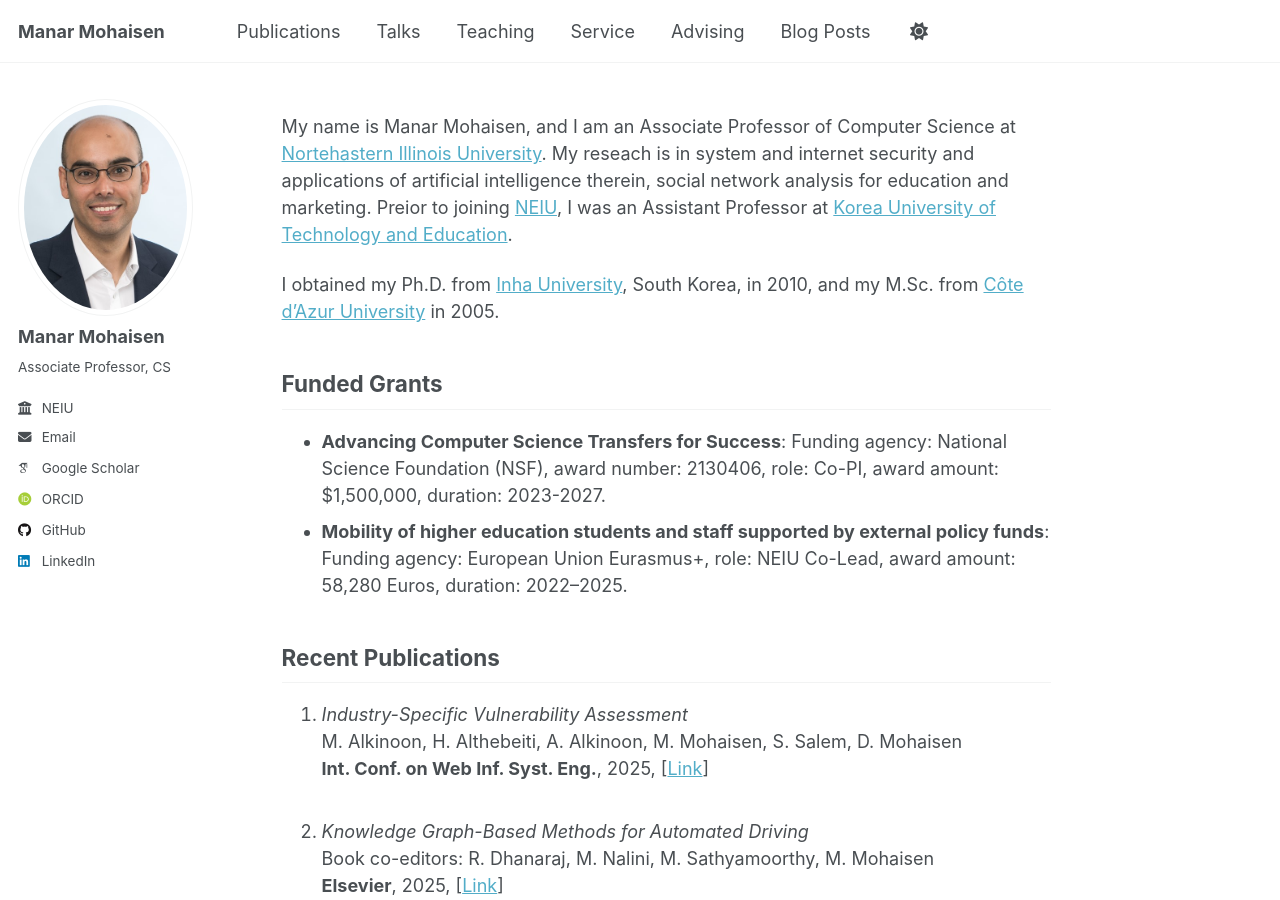
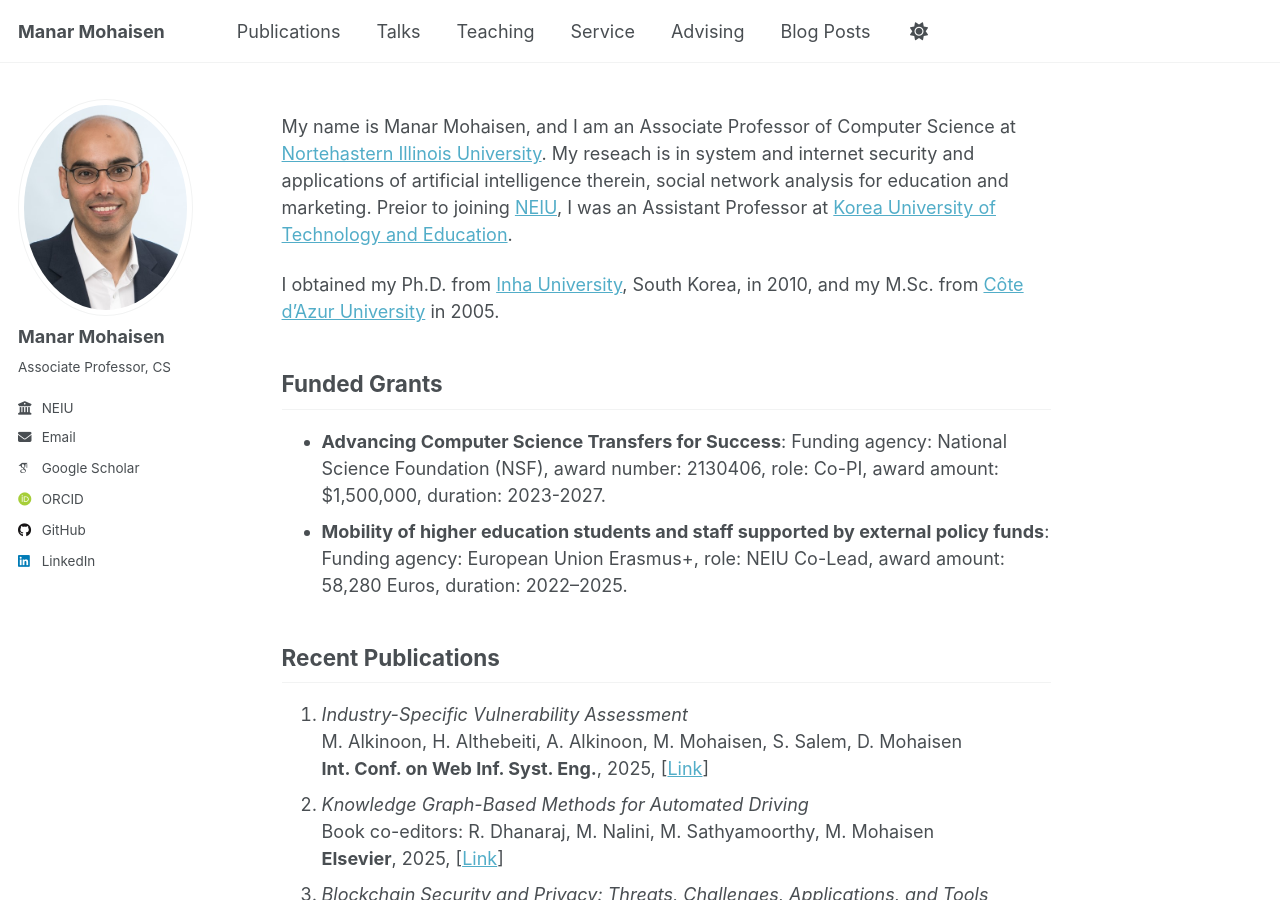
Before and after one commit to manarmohaisen/manarmohaisen.github.io, a Jekyll site: the page built from _pages/about.md, in a window 1280 px wide and 900 px high. Built offline with Jekyll 4.4.1, drawn with Linux system fonts in a browser that asks for light colours; some web fonts are replaced; a script that is not in the unit is left out.

Commit message:
Update about.md

```diff
--- a/_pages/about.md
+++ b/_pages/about.md
@@ -15,7 +15,7 @@ I obtained my Ph.D. from [Inha University](inha.ac.kr), South Korea, in 2010, an
 Funded Grants
 -------
 - **Advancing Computer Science Transfers for Success**: Funding agency: National Science Foundation (NSF), award number: 2130406, role: Co-PI, award amount: $1,500,000, duration: 2023-2027.
-- **Mobility of higher education students and staff supported by external policy funds**: Funding agency: European Union Eurasmus+, role: NEIU Co-Lead, award amount: 58,280 Euros, duration: 2022–2025.
+- **Mobility of higher education students and staff supported by external policy funds**: Funding agency: European Union Erasmus+, role: NEIU Co-Lead, award amount: 58,280 Euros, duration: 2022–2025.
 
 Recent Publications
 ----
@@ -25,19 +25,16 @@ Recent Publications
     M. Alkinoon, H. Althebeiti, A. Alkinoon, M. Mohaisen, S. Salem, D. Mohaisen<br>
     <strong>Int. Conf. on Web Inf. Syst. Eng.</strong>, 2025, [<a href="https://link.springer.com/chapter/10.1007/978-981-96-0576-7_10" target="_blank">Link</a>]
   </li>
-  <br>
 
   <li>
     <em>Knowledge Graph-Based Methods for Automated Driving</em><br>
     Book co-editors: R. Dhanaraj, M. Nalini, M. Sathyamoorthy, M. Mohaisen<br>
     <strong>Elsevier</strong>, 2025, [<a href="https://www.sciencedirect.com/book/9780443300400/knowledge-graph-based-methods-for-automated-driving#book-info" target="_blank">Link</a>]
   </li>
-  <br>
 
   <li>
     <em>Blockchain Security and Privacy: Threats, Challenges, Applications, and Tools</em><br>
     A. Alghuried, M. Alkinoon, M. Mohaisen, A. Wang, C. C Zou, D. Mohaisen<br>
     <strong>ACM Distributed Ledger Technologies: Research and Practice</strong>, 2025, [<a href="https://dl.acm.org/doi/abs/10.1145/3716323" target="_blank">Link</a>]
   </li>
-  <br>
 </ol>
```
